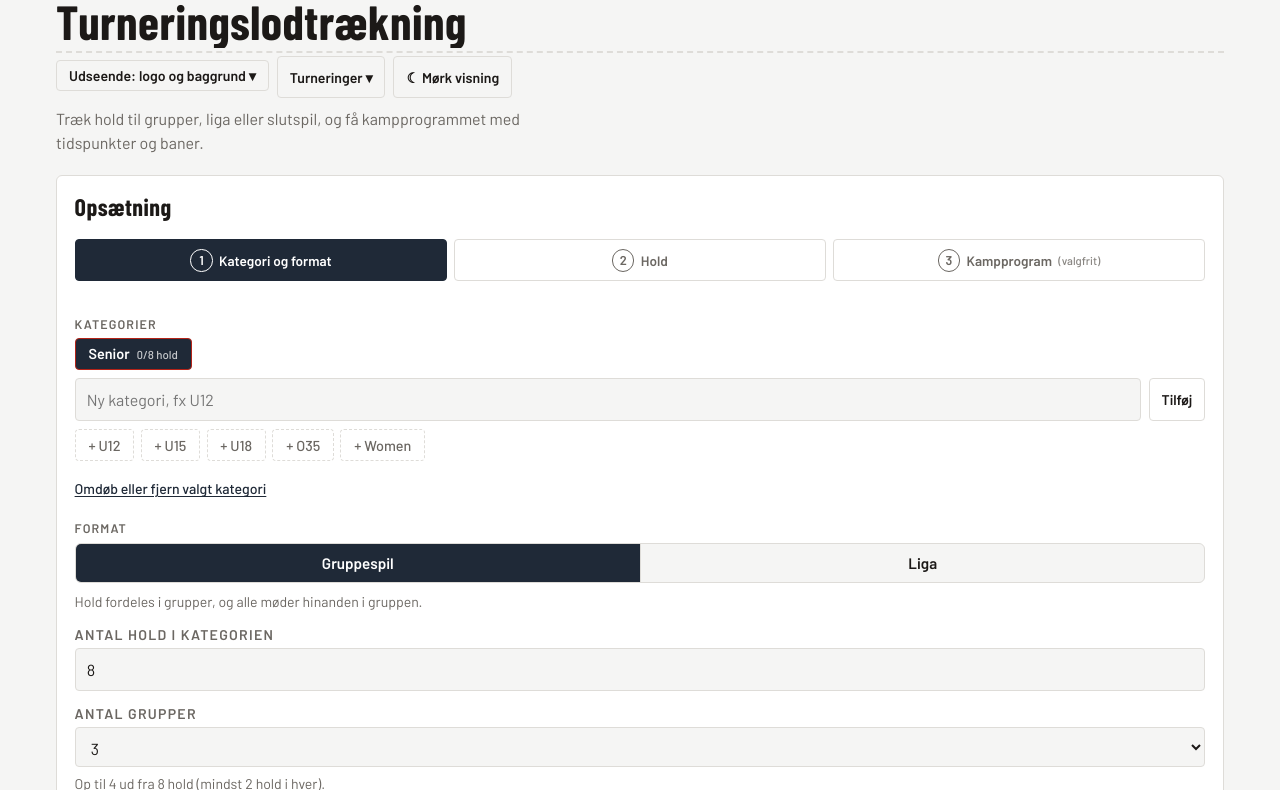
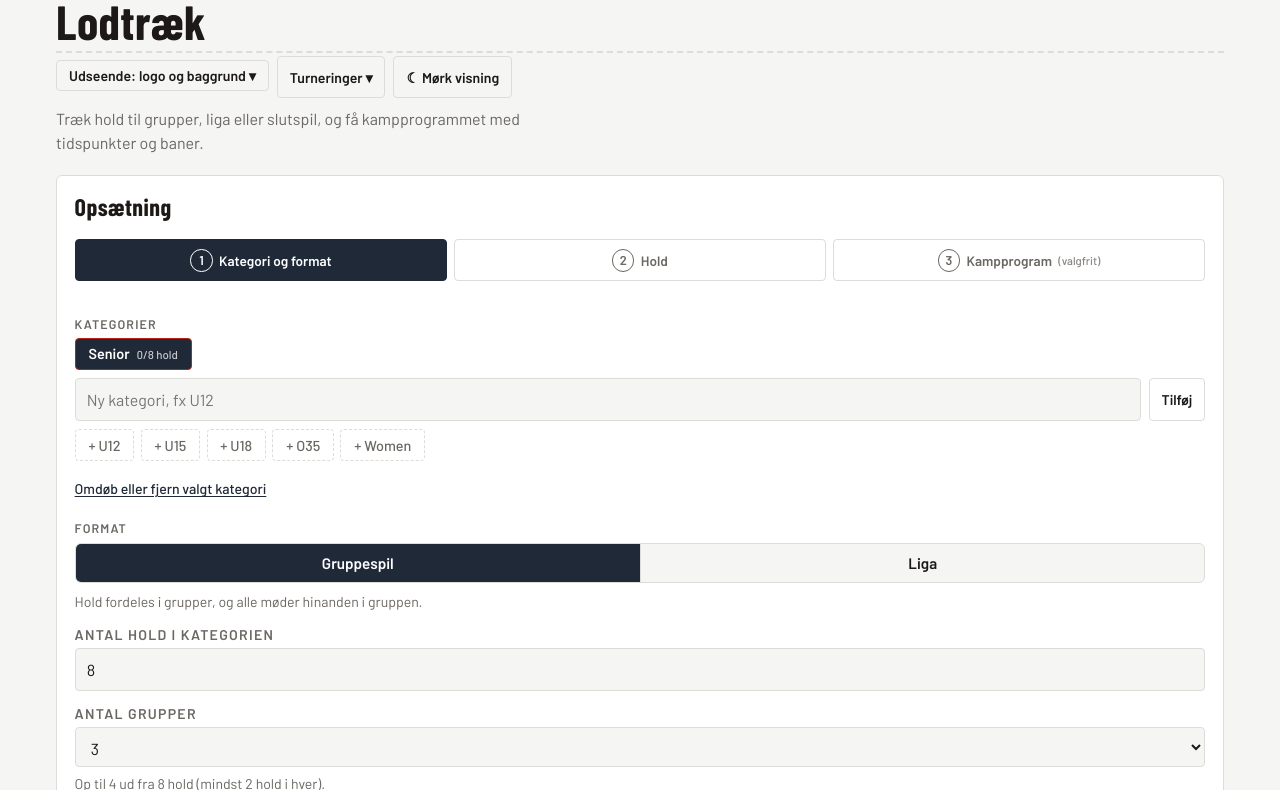
Before and after one commit to neoselvarasa-afk/lodlodtraekning, a plain HTML site: page index.html in a window 1280 px wide. Shown: the part 110-900 px from the top of the page. Drawn offline with nearby package versions, Linux system fonts and the light colour scheme.

Commit message:
Nyt navn: Lodtræk
Co-Authored-By: Claude Sonnet 5.5 <noreply@anthropic.com>
Claude-Session: https://claude.ai/code/session_01XrzdjSvDQmMLWaGF96Z5DQ

```diff
--- a/index.html
+++ b/index.html
@@ -10,7 +10,7 @@ body{font-family:system-ui,-apple-system,"Segoe UI",Roboto,sans-serif}
 img{max-width:100%}
 [hidden]{display:none!important}
 </style>
-<title>Turneringslodtrækning</title>
+<title>Lodtræk</title>
 <link rel="preconnect" href="https://fonts.googleapis.com">
 <link rel="preconnect" href="https://fonts.gstatic.com" crossorigin>
 <link rel="stylesheet" href="https://fonts.googleapis.com/css2?family=Barlow+Condensed:wght@500;600;700&family=Barlow:wght@400;500;600&display=swap">
@@ -1005,7 +1005,7 @@ const isWomenCat=name=>/women|kvinde|dame/i.test(String(name||''));
 const clubAllowed=(k,catName)=>!k.womenOnly||isWomenCat(catName);
 const lgImg=(k,cls)=>k&&k.logo?'<img class="'+(cls||'lg')+'" src="'+k.logo+'" alt="">':'';
 const tlc=(clubs,team)=>lgImg(clubs&&clubs[team]?clubOf(clubs[team]):null)+esc(team);
-const HEAD0={title:'Turneringslodtrækning'};
+const HEAD0={title:'Lodtræk'};
 const S={head:Object.assign({},HEAD0),cats:[],cur:0,glob:{start:'09:00',dur:'15',pitches:'2',pnames:'',pause:'5',rest:'10',order:'mix',home:'',homePitch:'1',homeOnly:false,date:''},filter:'all',pfilter:'all',draw:null,revealed:0,last:-1,busy:false,token:0,ready:false,sig:'',tab:'draw',programText:'',runs:{},mans:{}};
 
 const uid=()=>'c'+Date.now().toString(36)+Math.random().toString(36).slice(2,6);
```
Also changed, not shown: manifest.webmanifest.
